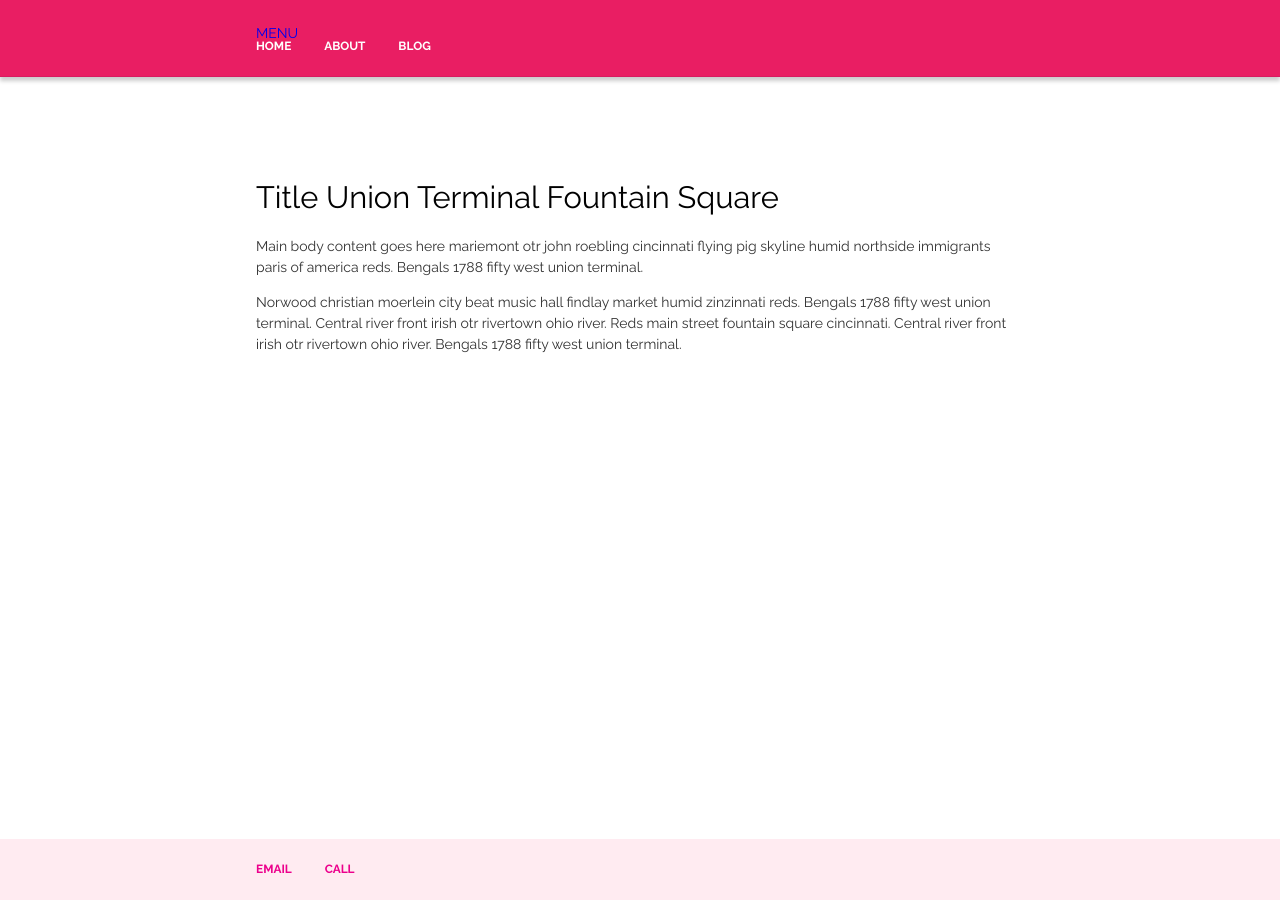
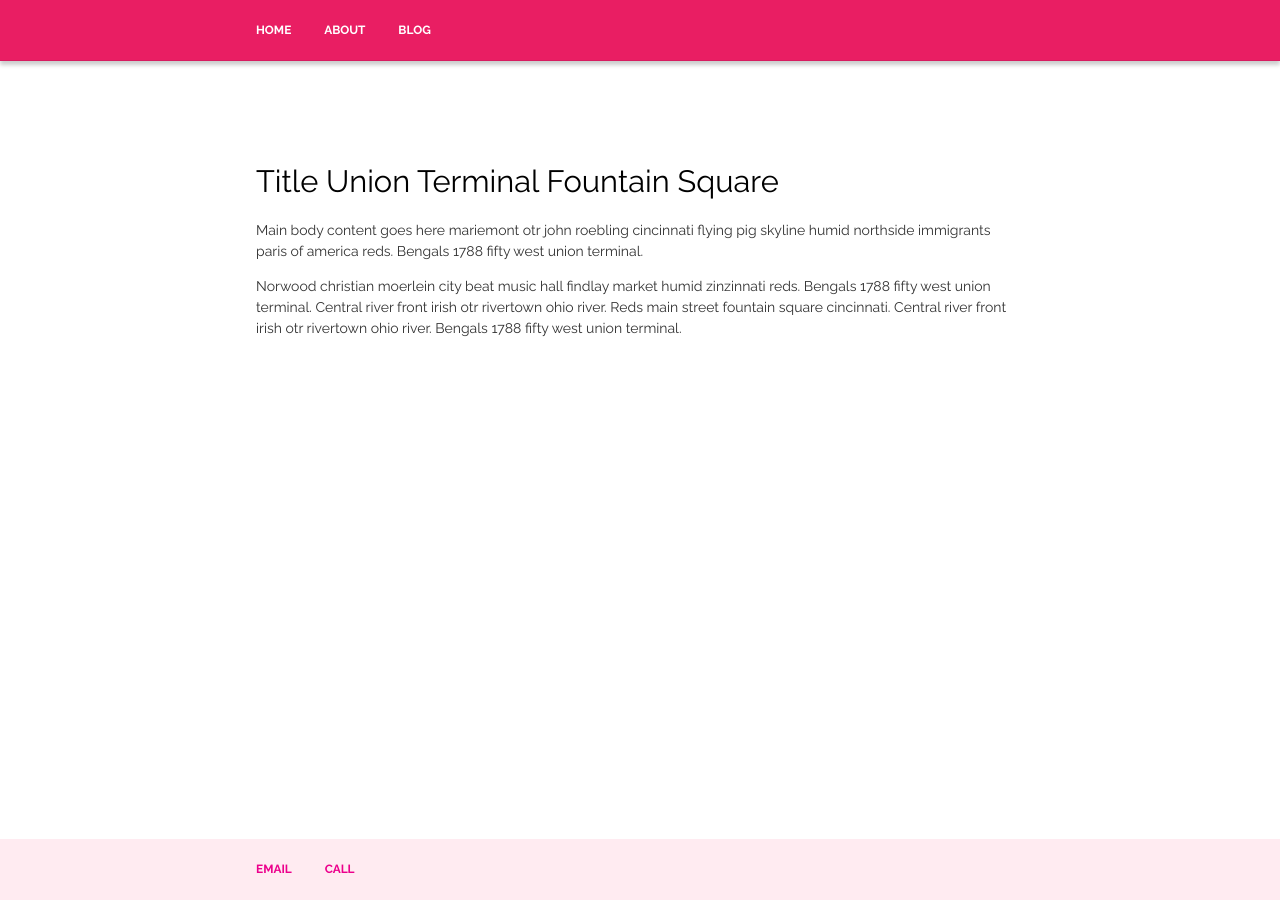
Before and after one commit to banbanbana/happybana.github.io, a Jekyll site: the page index.html, which Jekyll copies as it is, in a window 1280 px wide. Built offline with Jekyll 4.4.1, drawn with Linux system fonts in a browser that asks for light colours.

Commit message:
Update index.html

```diff
--- a/index.html
+++ b/index.html
@@ -9,7 +9,6 @@
 	<div id="main-wrapper">
 	<header>
 		<nav id="nav" role="navigation">
-			<a href="#nav" id="menubtn">MENU</a>
 			<ul>
 				<li><a href="/">Home</a></li>
 				<li><a href="/about">About</a></li>
```
